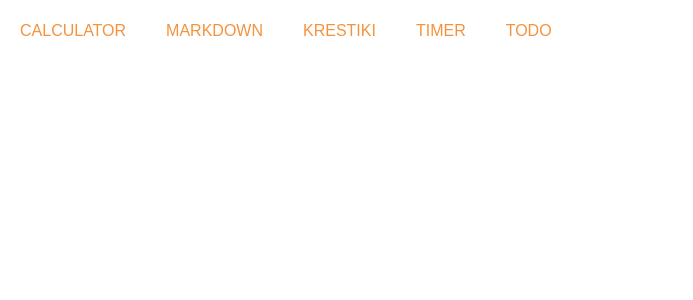
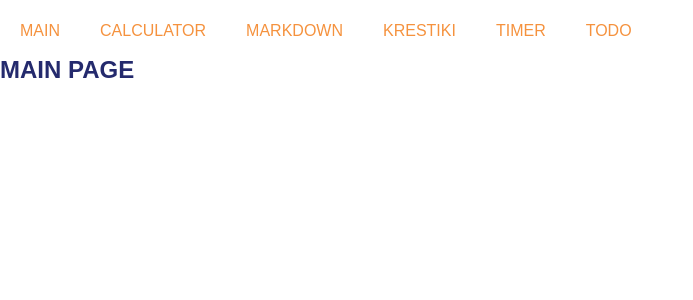
Before and after one commit to Evjjenui/gtp-react, a React app: page / in a window 1280 px wide. Shown: the top 300 px of the page, without its empty margins (0-693 px from the left). Built offline with nearby package versions, Linux system fonts and the light colour scheme.

Commit message:
upd routes

```diff
--- a/src/components/App.js
+++ b/src/components/App.js
@@ -1,5 +1,5 @@
 import React, { Component } from "react";
-import { BrowserRouter as Router, Switch, Route, Link } from "react-router-dom";
+import { BrowserRouter as Router, Switch, Route, Link} from "react-router-dom";
 import Calculator from "./parts/Calculator";
 import TicTacToe from "./parts/TicTacToe";
 import Markdown from "./parts/Markdown";
@@ -13,6 +13,9 @@ class App extends Component {
       <div>
         <Router>
           <ul className="nav">
+            <li>
+              <Link to='/'>Main</Link>
+            </li>
             <li>
               <Link to='/calculator'>Calculator</Link>
             </li>
@@ -31,7 +34,10 @@ class App extends Component {
           </ul>
 
           <Switch>
-            <Route exact path='/calculator'>
+            <Route exact path='/'>
+              <h2>MAIN PAGE</h2>
+            </Route>
+            <Route path='/calculator'>
               <Calculator />
             </Route>
             <Route path='/markdown'>
@@ -47,6 +53,7 @@ class App extends Component {
               <Todo />
             </Route>
           </Switch>
+
         </Router>
       </div>
     )
```
